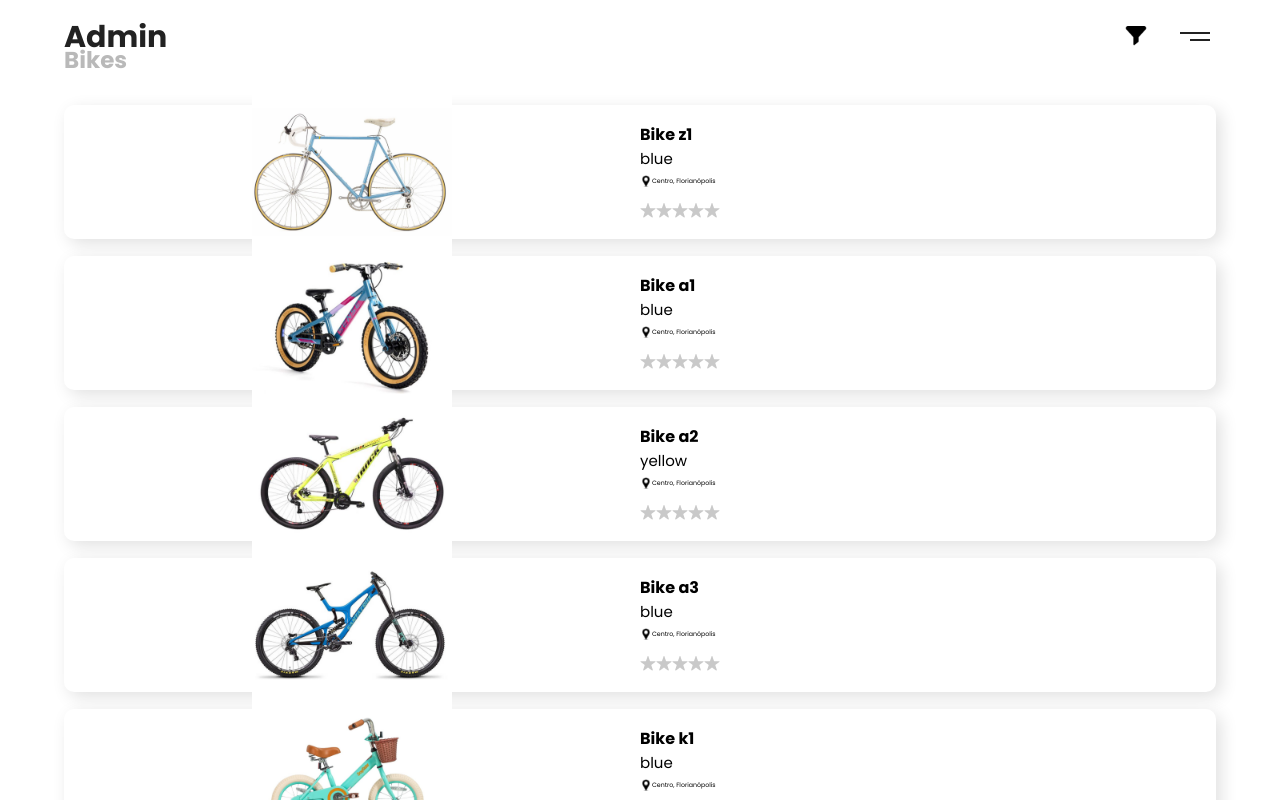
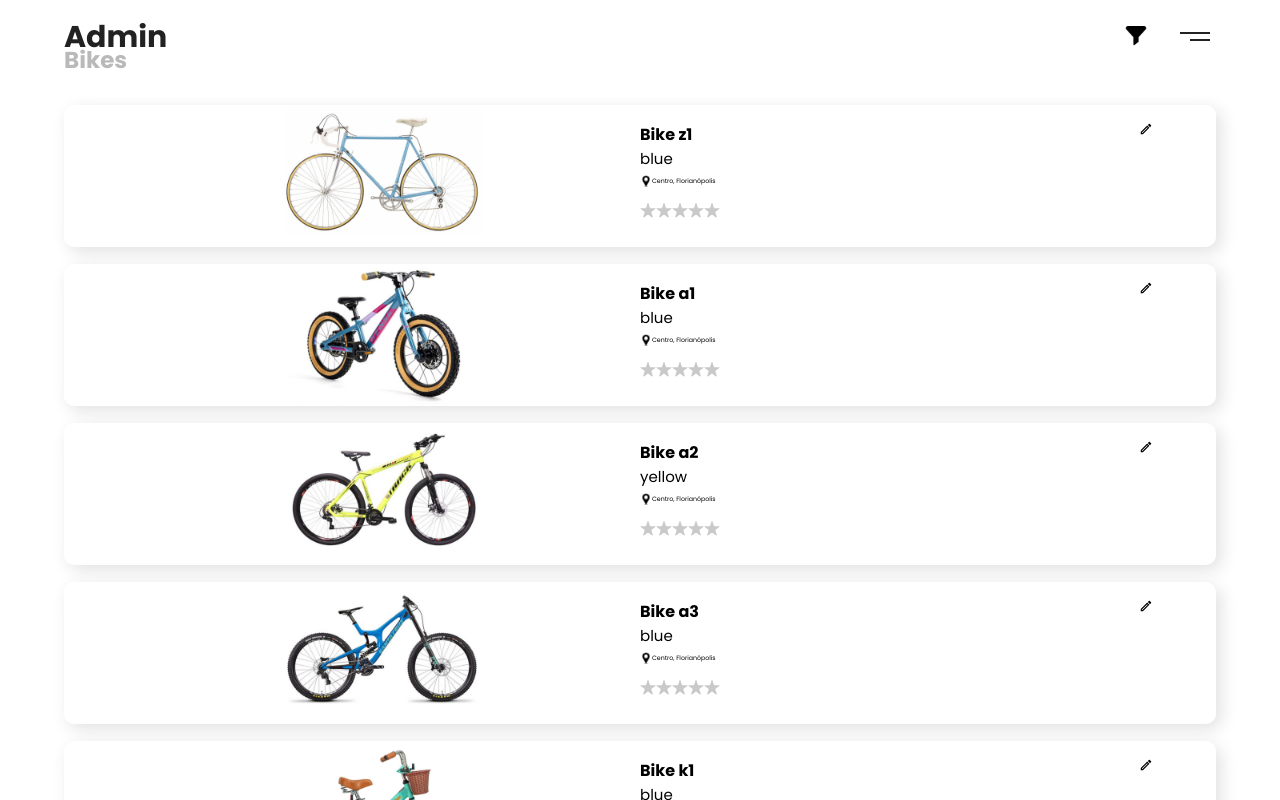
Before and after one commit to gabrr/rental-bike, a React (Create React App) app in the folder web/: page / in a window 1280 px wide. Shown: the top 800 px of the page. Built offline with nearby package versions, Linux system fonts and the light colour scheme.

Commit message:
Updates on the bike card

```diff
--- a/web/src/components/organisms/BikeCard/index.tsx
+++ b/web/src/components/organisms/BikeCard/index.tsx
@@ -1,10 +1,12 @@
-import React from 'react'
+import React, { useState } from 'react'
 import styled from 'styled-components'
 import ReactRating from 'react-rating'
 
-import { Pin, Star } from 'components/atoms'
+import { Editicon, Pin, Star } from 'components/atoms'
 import { IBike } from 'types'
 import { popping } from 'animations'
+import { useNavigate } from 'react-router'
+import { ReservationList } from 'components/templates'
 
 
 interface Props {
@@ -12,11 +14,23 @@ interface Props {
 }
 
 export const BikeCard: React.FC<Props> = ({ bike }) => {
+	const [isExpanded, setisExpanded] = useState(false)
+
+	const navigate = useNavigate()
+
+	const toggleExpanded = () => setisExpanded(state => !state)
+
+	const goToEditBike = () => navigate(`/edit-bike/${bike.id}`)
 
 	const isAvailable = !!bike.reservations.length
 
 	return (
-		<Div isAvailable={isAvailable}>
+		<Div isAvailable={isAvailable} isExpanded={isExpanded} onClick={toggleExpanded}>
+			<button className="edit_button" onClick={goToEditBike}>
+				<Editicon />
+			</button>
+
+			<div className="card_display">
 				<div className="card_left">
 					<img src={bike.img} alt={bike.model} />
 				</div>
@@ -30,24 +44,45 @@ export const BikeCard: React.FC<Props> = ({ bike }) => {
 					</div>
 					<ReactRating emptySymbol={<Star />} fullSymbol={<Star isFull />} />
 				</div>
+			</div>
+
+			<ReservationList reservations={bike.reservations} />
+
 		</Div>
 	)
 }
 
-const Div = styled.div<{ isAvailable: boolean }>`
-	width: 90%;
+const Div = styled.div<{ isAvailable: boolean, isExpanded: boolean }>`
+	position: relative;
+	width: calc(90% - 10%);
 	animation: ${popping} 300ms ease-in-out;
 	margin: 0 auto;
-	padding: 1.7rem 0;
-	min-height: 100px;
+	padding: 1.7rem 5% 2.5rem;
+	height: ${({ isExpanded }) => isExpanded ? '260px' : '100px'};
+	overflow: ${({ isExpanded }) => isExpanded ? 'scroll' : 'hidden'};
+	transition: height 200ms ease-in-out;
 	background-color: var(--background-color);
 	border-radius: var(--border-radius);
 	display: flex;
+	flex-direction: column;
 	box-shadow: 5px 5px 17px 0px rgba(0, 0, 0, 0.12);
-
 	filter: ${({ isAvailable }) => isAvailable ? 'grayscale(0)' : 'grayscale(1)'};
 	opacity:${({ isAvailable }) => isAvailable ? '1' : '0.3'};
 	pointer-events: ${({ isAvailable }) => isAvailable ? 'all' : 'none'};
+
+	.card_display {
+		display: flex;
+		margin-bottom: 3rem;
+	}
+
+	.edit_button {
+		position: absolute;
+		right: 5%;
+		top: 1.7rem;
+		background: transparent;
+		border: none;
+		cursor: pointer;
+	}
 
 	.card_left {
 		width: 50%;
@@ -58,7 +93,8 @@ const Div = styled.div<{ isAvailable: boolean }>`
 
 		img {
 			width: clamp(100px, 80%, 200px);
-
+			user-select: none;
+			-webkit-user-drag: none;
 		}
 	}
 
--- a/web/src/components/organisms/UserCard/index.tsx
+++ b/web/src/components/organisms/UserCard/index.tsx
@@ -13,13 +13,13 @@ interface Props {
 		reservations: {
 			id: string
 			bike: string
-			period: string
+			startPeriod: Date,
+			endPeriod: Date,
 		}[]
 	}
 }
 
 export const UserCard: React.FC<Props> = ({ user }) => {
-
 	const [isExpanded, setisExpanded] = useState(false)
 	const navigate = useNavigate()
 
--- a/web/src/components/templates/ReservationList/index.tsx
+++ b/web/src/components/templates/ReservationList/index.tsx
@@ -1,6 +1,7 @@
 import { Deleteicon } from 'components/atoms'
 import React from 'react'
 import styled from 'styled-components'
+import { combineStartEndPeriod } from 'utils'
 
 interface Props {
 	hideReservator?: boolean
@@ -9,7 +10,8 @@ interface Props {
 		id: string
 		user?: string
 		bike?: string
-		period: string
+		startPeriod: Date,
+		endPeriod: Date,
 	}[]
 }
 
@@ -33,9 +35,8 @@ export const ReservationList: React.FC<Props> = ({ reservations, hideReservator,
 								<div className="left">
 									{!hideReservator && <p className="reservator">{reservation.user}</p>}
 									{!hideReserved && <p className="bike_reserved">{reservation.bike}</p>}
-									<p className="period">{reservation.period}</p>
+									<p className="period">{combineStartEndPeriod(reservation.startPeriod, reservation.endPeriod)}</p>
 								</div>
-
 								<button className="cancel_button" onClick={(e) => cancelReservation(e, reservation.id)}>
 									<Deleteicon fill={'var(--button-text-default)'} />
 								</button>
--- a/web/src/mock/bikes.ts
+++ b/web/src/mock/bikes.ts
@@ -5,6 +5,7 @@ import a2 from 'assets/a2.png'
 import a3 from 'assets/a3.png'
 import k1 from 'assets/k1.png'
 import k2 from 'assets/k2.png'
+import _ from 'lodash'
 
 
 export const bikes: IBike[] = [
@@ -17,10 +18,23 @@ export const bikes: IBike[] = [
 		address: 'Centro, Florianópolis',
 		reservations: [
 			{
+				id: _.uniqueId(),
 				userId: "userIdname",
 				startPeriod: new Date(),
 				endPeriod: new Date(),
-			}
+			},
+			{
+				id: _.uniqueId(),
+				userId: "hhjnvjkj",
+				startPeriod: new Date(),
+				endPeriod: new Date(),
+			},
+			{
+				id: _.uniqueId(),
+				userId: "dfyguhjbh",
+				startPeriod: new Date(),
+				endPeriod: new Date(),
+			},
 		]
 	},
 	{
@@ -32,6 +46,7 @@ export const bikes: IBike[] = [
 		address: 'Centro, Florianópolis',
 		reservations: [
 			{
+				id: _.uniqueId(),
 				userId: "userIdname",
 				startPeriod: new Date(),
 				endPeriod: new Date(),
@@ -47,6 +62,7 @@ export const bikes: IBike[] = [
 		address: 'Centro, Florianópolis',
 		reservations: [
 			{
+				id: _.uniqueId(),
 				userId: "userIdname",
 				startPeriod: new Date(),
 				endPeriod: new Date(),
@@ -62,6 +78,7 @@ export const bikes: IBike[] = [
 		address: 'Centro, Florianópolis',
 		reservations: [
 			{
+				id: _.uniqueId(),
 				userId: "userIdname",
 				startPeriod: new Date(),
 				endPeriod: new Date(),
@@ -77,6 +94,7 @@ export const bikes: IBike[] = [
 		address: 'Centro, Florianópolis',
 		reservations: [
 			{
+				id: _.uniqueId(),
 				userId: "userIdname",
 				startPeriod: new Date(),
 				endPeriod: new Date(),
@@ -92,6 +110,7 @@ export const bikes: IBike[] = [
 		address: 'Centro, Florianópolis',
 		reservations: [
 			{
+				id: _.uniqueId(),
 				userId: "userIdname",
 				startPeriod: new Date(),
 				endPeriod: new Date(),
--- a/web/src/mock/users.ts
+++ b/web/src/mock/users.ts
@@ -7,12 +7,14 @@ export const users = [
 			{
 				id: 'fghjkljjh',
 				bike: 'Bike Z2',
-				period: 'Tuesday, 25 Feb 14:00 to Wed, 26 Feb 14:00'
+				startPeriod: new Date(),
+				endPeriod: new Date(),
 			},
 			{
 				id: 'dtyumncfgh',
 				bike: 'Bike Z2',
-				period: 'Tuesday, 25 Feb 14:00 to Wed, 26 Feb 14:00'
+				startPeriod: new Date(),
+				endPeriod: new Date(),
 			},
 		]
 	},
@@ -24,12 +26,14 @@ export const users = [
 			{
 				id: 'nbhjn',
 				bike: 'Z2',
-				period: 'Tuesday, 25 Feb 14:00 to Wed, 26 Feb 14:00'
+				startPeriod: new Date(),
+				endPeriod: new Date(),
 			},
 			{
 				id: 'iuytrfgbn',
 				bike: 'Z2',
-				period: 'Tuesday, 25 Feb 14:00 to Wed, 26 Feb 14:00'
+				startPeriod: new Date(),
+				endPeriod: new Date(),
 			},
 		]
 	},
@@ -41,12 +45,14 @@ export const users = [
 			{
 				id: 'gvhjnb',
 				bike: 'Z2',
-				period: 'Tuesday, 25 Feb 14:00 to Wed, 26 Feb 14:00'
+				startPeriod: new Date(),
+				endPeriod: new Date(),
 			},
 			{
 				id: 'gjbjkb',
 				bike: 'Z2',
-				period: 'Tuesday, 25 Feb 14:00 to Wed, 26 Feb 14:00'
+				startPeriod: new Date(),
+				endPeriod: new Date(),
 			},
 		]
 	},
--- a/web/src/pages/EditBike/index.tsx
+++ b/web/src/pages/EditBike/index.tsx
@@ -17,7 +17,8 @@ export const EditBike = () => {
 			id: 'hjbkn',
 			user: 'Gabriel Oliveira',
 			bike: 'Z2',
-			period: 'Tuesday, 25 Feb 14:00 to Wed, 26 Feb 14:00',
+			startPeriod: new Date(),
+			endPeriod: new Date(),
 		}
 	]
 
@@ -30,7 +31,11 @@ export const EditBike = () => {
 					<Input className='inputs' placeholder='Color' />
 					<Input className='inputs' placeholder='Location' />
 				</form>
-				<ReactRating className='react_rating' emptySymbol={<Star />} fullSymbol={<Star isFull />} />
+
+				<div className='react_rating'>
+					<p className="rating_title">Initial Rating</p>
+					<ReactRating emptySymbol={<Star />} fullSymbol={<Star isFull />} />
+				</div>
 
 				<div className="upload_file">
 					Upload File
@@ -45,7 +50,7 @@ export const EditBike = () => {
 					</Button>
 				</section>
 
-				<ReservationList reservations={reservations} />
+				<ReservationList hideReserved reservations={reservations} />
 
 			</Div>
 		</CreateEdit>
@@ -58,6 +63,7 @@ const Div = styled.div`
 	display: flex;
 	flex-direction: column;
 	justify-content: center;
+	padding-bottom: 5rem;
 
 	.inputs {
 		width: 100%;
@@ -65,9 +71,14 @@ const Div = styled.div`
 	}
 
 	.react_rating {
-		margin: 10px 0;
+		margin: 2rem 0 3rem;
 	}
 
+	.rating_title {
+		font-weight: 600;
+		font-size: 1.4rem;
+		margin: 1rem 0;
+	}
 
 	.upload_file {
 		height: 100px;
--- a/web/src/types/bike.d.ts
+++ b/web/src/types/bike.d.ts
@@ -6,6 +6,7 @@ export interface IBike {
 		img: string
 		address: string
 		reservations: {
+			id: string
 			userId: string
 			startPeriod: Date
 			endPeriod: Date
--- a/web/src/utils/index.ts
+++ b/web/src/utils/index.ts
@@ -1 +1,2 @@
 export { INPUT_ERRORS, isInputValid } from './inputValidators'
+export { combineStartEndPeriod } from './timeFunctions'
--- /dev/null
+++ b/web/src/utils/timeFunctions.ts
@@ -0,0 +1,4 @@
+export const combineStartEndPeriod = (startPeriod: Date, endPeriod: Date) => {
+	const formatDate = (date: Date) => date.toString().slice(0, 21)
+	return `${formatDate(startPeriod)} to ${formatDate(endPeriod)}`
+}
```
Also changed, not shown: web/package.json (+5 -4 lines). Lines whose indentation alone changed are shown as unchanged.
